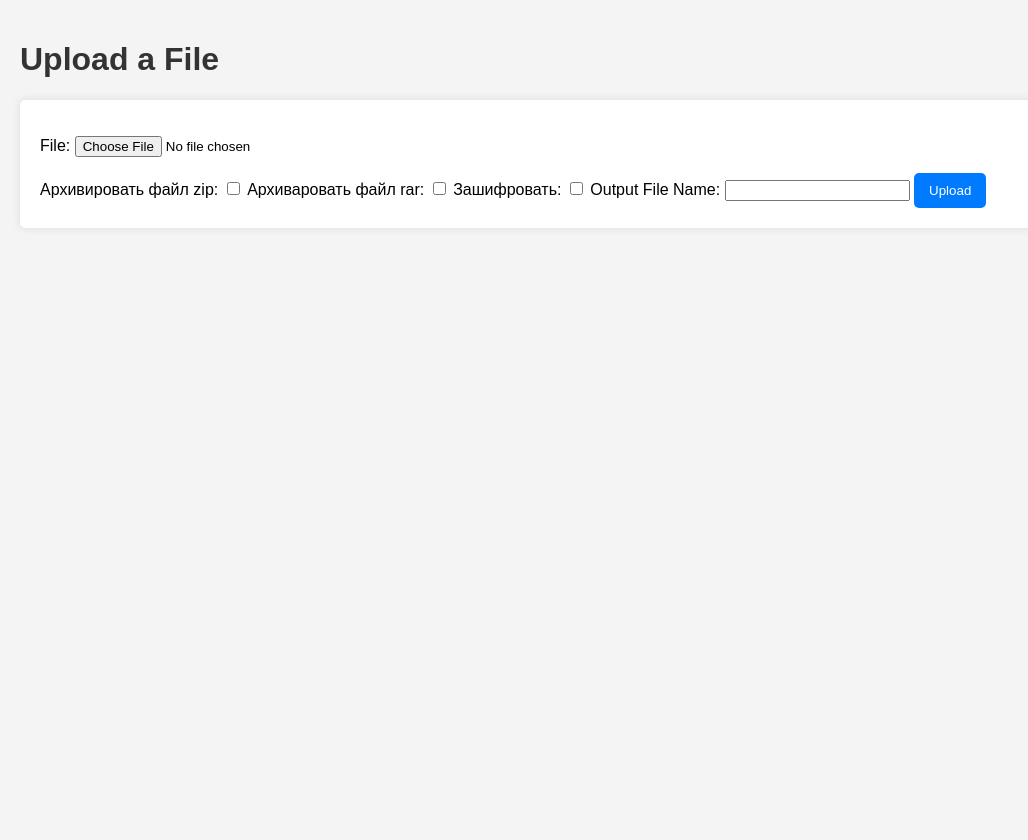
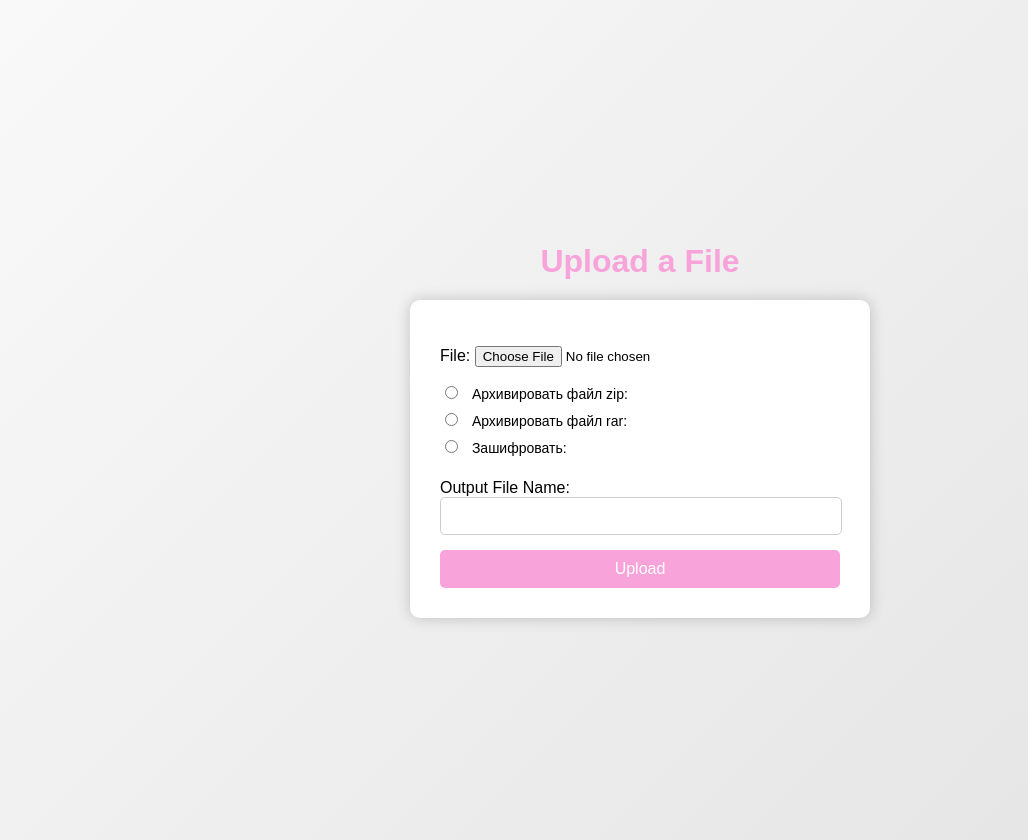
Before and after one commit to fominami/working_with_files_project_pp, a Django app: page / in a window 1280 px wide. Shown: the whole page, without its empty margins (0-1028 px from the left). Before the commit the page ends 208 px from the top, so only its background shows below. Run offline with Django 5.2, Linux system fonts and the light colour scheme.

Commit message:
change logic in html, add more css

```diff
--- a/mainproject/mainapp/views.py
+++ b/mainproject/mainapp/views.py
@@ -1,3 +1,4 @@
+
 
 
 import subprocess
@@ -26,9 +27,7 @@ class FileUploadView(View):
             uploaded_file = request.FILES['file']
             file_type = uploaded_file.name.split('.')[-1]
             output_file_name = request.POST.get('output_file', 'output')
-            archive = request.POST.get('archive')
-            rararchive = request.POST.get('rararchive')
-            encrypt =request.POST.get('encrypt')
+            action = request.POST.get('action')
             output_file_path = None
 
             with tempfile.NamedTemporaryFile(delete=False) as tmp_file:
@@ -76,20 +75,20 @@ class FileUploadView(View):
                 output_file_path = os.path.join(tempfile.gettempdir(), f"{output_file_name}.{file_type}")
                 decorated_reader.write(content, output_file_path)
 
-                if encrypt:
+                if action=="encrypt":
                     with open(output_file_path, 'rb') as f:
                         file_data = f.read()
                     encrypted_data = SIGNATURE + encrypt_data(file_data)
                     with open(output_file_path, 'wb') as f:
                         f.write(encrypted_data)
                         print(f"Файл {output_file_path} зашифрован.")
-                if archive:
+                if action=="archive":
                     output_file_path = os.path.join(tempfile.gettempdir(), f"{output_file_name}.{file_type}")
                     zip_output_file_path = os.path.join(tempfile.gettempdir(), f"{output_file_name}.zip")
                     with zipfile.ZipFile(zip_output_file_path, 'w') as zipf:
                         zipf.write(output_file_path, arcname=f"{output_file_name}.{file_type}")
                     output_file_path = zip_output_file_path
-                if rararchive:
+                if action=="rararchive":
                     rar_exe_path = r'C:\Program Files\WinRAR\Rar.exe'
                     rar_output_file_path = os.path.join(tempfile.gettempdir(), f"{output_file_name}.rar")
                     if not os.path.isfile(output_file_path):
@@ -98,17 +97,15 @@ class FileUploadView(View):
                     if result.returncode != 0:
                         raise RuntimeError(f"Failed to create RAR archive: {result.stderr.decode()}")
                     output_file_path =rar_output_file_path
-                '''with open(output_file_path, 'rb') as f:
-                    file_data = f.read()
-                if file_data.startswith(SIGNATURE):
-                        encrypted_data = file_data[len(SIGNATURE):]
-                        decrypted_data = decrypt_data(encrypted_data)
-                        with open(output_file_path, 'wb') as f:
-                            f.write(decrypted_data)'''
+
                 with open(output_file_path, 'rb') as f:
                     response = HttpResponse(f.read(), content_type='application/octet-stream')
-                    filename = f"{output_file_name}.zip" if archive else f"{output_file_name}.{file_type}"
-                    filename = f"{output_file_name}.rar" if rararchive else f"{output_file_name}.{file_type}"
+                    if action=="archive":
+                        filename = f"{output_file_name}.zip"
+                    elif action=="rararchive":
+                        filename = f"{output_file_name}.rar"
+                    else:
+                        filename =f"{output_file_name}.{file_type}"
                     response['Content-Disposition'] = f'attachment; filename="{filename}"'
                     return response
 
--- a/mainproject/templates/file_upload.html
+++ b/mainproject/templates/file_upload.html
@@ -10,26 +10,58 @@
             margin: 0;
             padding: 20px;
             background-color: #f4f4f4;
+            display: flex;
+            flex-direction: column;
+            align-items: center;
+            justify-content: center;
+            height: 100vh;
+            background: linear-gradient(135deg, #f9f9f9, #e3e3e3);
         }
         h1 {
-            color: #333;
+            color: #f8a3da;
+            margin-bottom: 20px;
         }
         form {
-            background: #fff;
-            padding: 20px;
-            border-radius: 5px;
-            box-shadow: 0 0 10px rgba(0, 0, 0, 0.1);
+            background: #ffffff;
+            padding: 30px;
+            border-radius: 10px;
+            box-shadow: 0 0 15px rgba(0, 0, 0, 0.2);
+            max-width: 400px;
+            width: 100%;
         }
         button {
-            background-color: #007bff;
+            background-color: #f8a3da;
             color: #fff;
-            padding: 10px 15px;
+            padding: 10px 20px;
             border: none;
             border-radius: 5px;
             cursor: pointer;
+            width: 100%;
+            font-size: 16px;
         }
         button:hover {
-            background-color: #0056b3;
+            background-color: #ff57c4;
+        }
+        .radio-buttons {
+            display: flex;
+            flex-direction: column;
+            margin-bottom: 15px;
+        }
+        .radio-buttons label {
+            margin-bottom: 8px;
+            font-size: 14px;
+        }
+        .radio-buttons input {
+            margin-right: 10px;
+            accent-color: #ff57c4;
+        }
+        input[type="text"] {
+            width: calc(100% - 20px);
+            padding: 10px;
+            margin-bottom: 15px;
+            border: 1px solid #ccc;
+            border-radius: 5px;
+            font-size: 14px;
         }
     </style>
 </head>
@@ -38,12 +70,20 @@
     <form method="post" enctype="multipart/form-data">
         <input type="hidden" name="csrfmiddlewaretoken" value="{{ csrf_token }}">
         {{ form.as_p }}
-        <label for="archive">Архивировать файл zip:</label>
-        <input type="checkbox" id="archive" name="archive">
-        <label for="rararchive">Архиваровать файл rar:</label>
-        <input type="checkbox" id="rararchive" name="rararchive">
-        <label for="rararchive">Зашифровать:</label>
-        <input type="checkbox" id="encrypt" name="encrypt">
+        <div class="radio-buttons">
+            <label for="archive">
+                <input type="radio" id="archive" name="action" value="archive">
+                Архивировать файл zip:
+            </label>
+            <label for="rararchive">
+                <input type="radio" id="rararchive" name="action" value="rararchive">
+                Архивировать файл rar:
+            </label>
+            <label for="encrypt">
+                <input type="radio" id="encrypt" name="action" value="encrypt">
+                Зашифровать:
+            </label>
+        </div>
         <label for="output_file">Output File Name:</label>
         <input type="text" id="output_file" name="output_file" required>
         <button type="submit">Upload</button>
```
